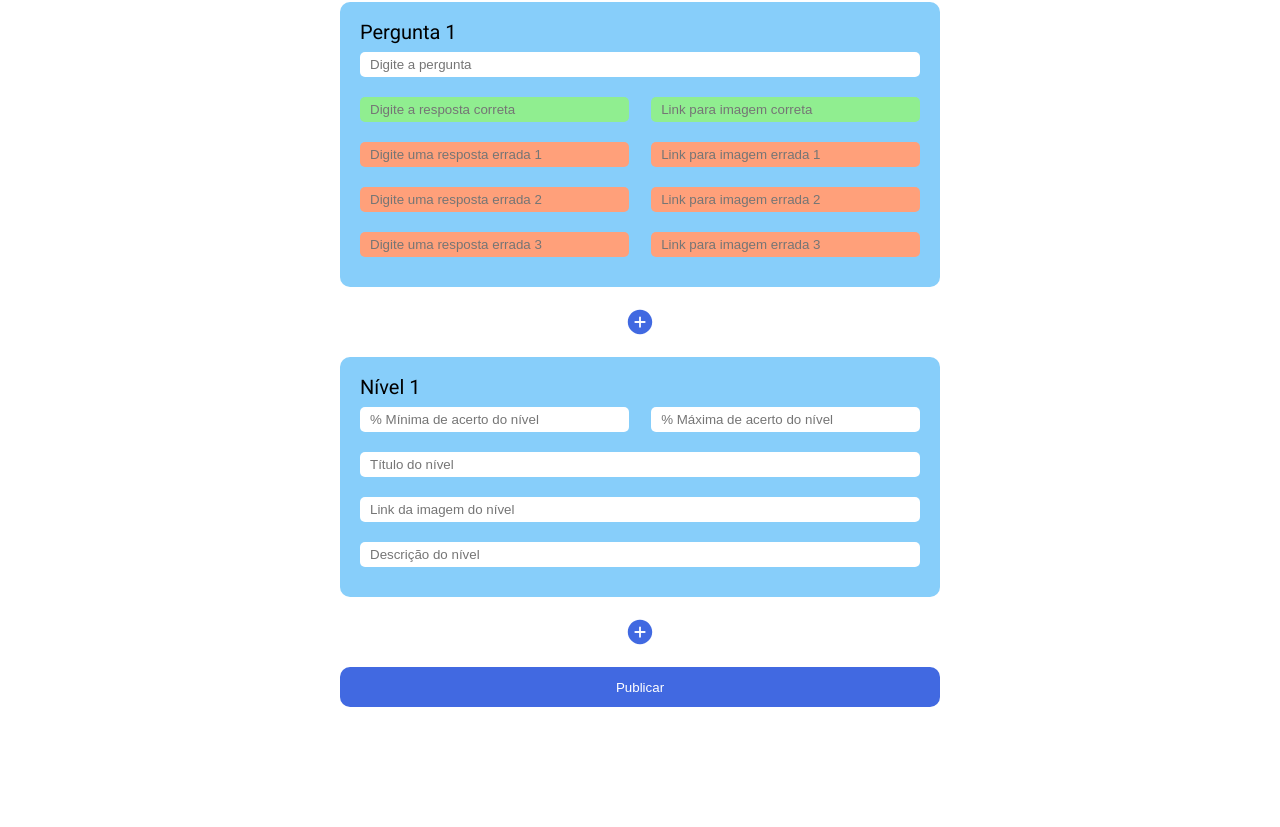
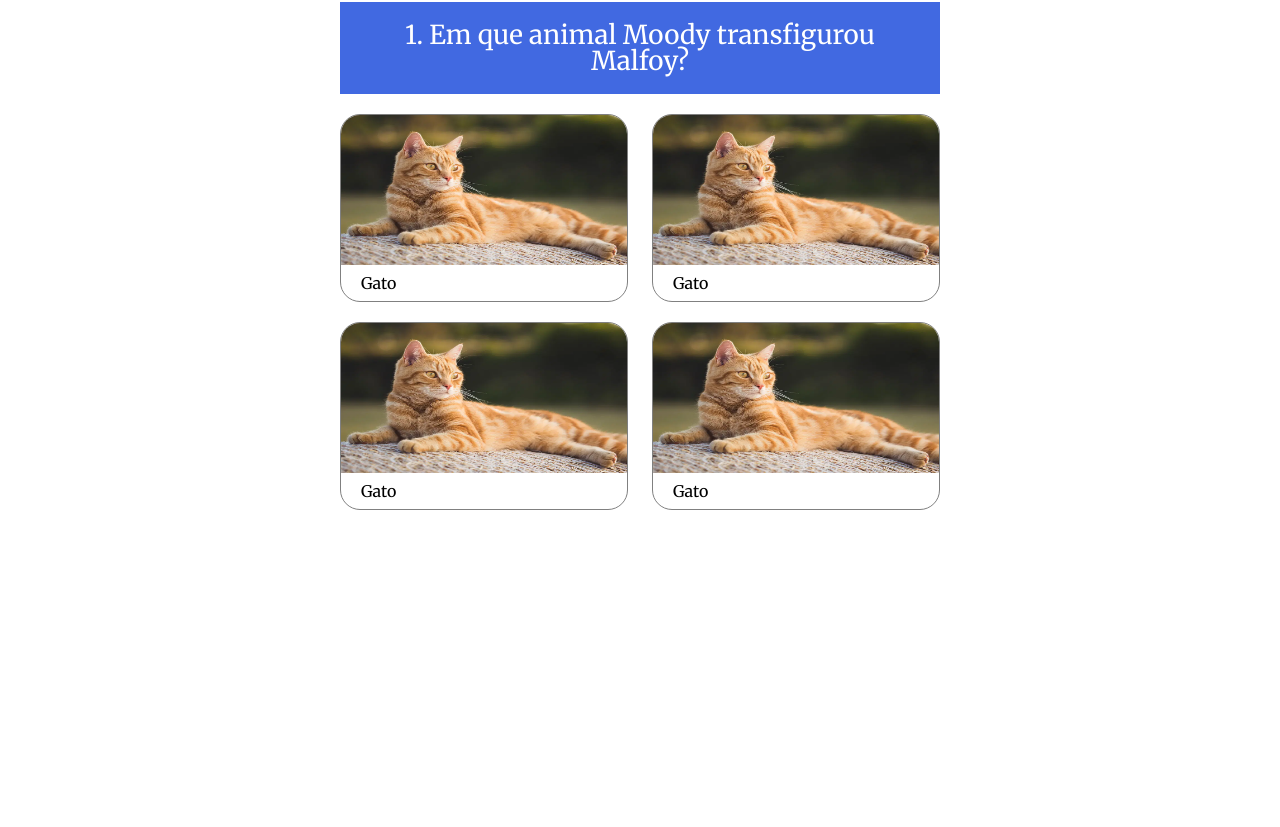
Before and after one commit to analacaze/BuzzQuizz, a plain HTML site: page index.html in a window 1280 px wide. Shown: the part 158-985 px from the top of the page. After the commit the page ends 800 px from the top, so only its background shows below. Drawn offline with nearby package versions, Linux system fonts and the light colour scheme.

Commit message:
Layout - tela quiz

```diff
--- a/assets/styles/style.css
+++ b/assets/styles/style.css
@@ -109,7 +109,7 @@ body{
     width: 600px;
     margin:auto;
     padding:100px 0;
-    display:flex;
+    display:none;
     flex-direction: column;
     align-items: center;
 }
@@ -168,3 +168,44 @@ body{
     border-radius: 10px;
     margin: 20px 0;
 }
+
+/*TELA QUIZ*/
+
+.tela-quiz{
+    width: 600px;
+    margin:auto;
+    padding:100px 0;
+    display:flex;
+    flex-wrap: wrap;
+    justify-content: space-between;
+    font-family: 'Merriweather', serif;
+}
+.tela-quiz h1{
+    width: 100%;
+    font-size: 40px;
+}
+.tela-quiz .pergunta{
+    background: #4169E1;
+    padding: 20px;
+    width: 100%;
+    color:white;
+    font-size:26px;
+    text-align: center;
+    margin: 20px 0;
+}
+.tela-quiz .opcao-resposta{
+    display: flex;
+    flex-direction: column;
+    width: 48%;
+    border-radius: 20px;
+    overflow: hidden;
+    margin-bottom: 20px;
+    border: 1px solid grey;
+}
+.tela-quiz .opcao-resposta p{
+    margin:10px 20px;
+}
+.tela-quiz img{
+    width: 100%;
+    height: 150px;
+}
--- a/index.html
+++ b/index.html
@@ -7,6 +7,7 @@
     <link rel="stylesheet" href="assets/styles/reset.css">
     <link rel="stylesheet" href="assets/styles/style.css">
     <link href="https://fonts.googleapis.com/css2?family=Roboto:wght@300;400;700&display=swap" rel="stylesheet">
+    <link href="https://fonts.googleapis.com/css2?family=Merriweather:wght@300;400;700&display=swap" rel="stylesheet">
 </head>
 
 <body>
@@ -74,6 +75,29 @@
         <button>Publicar</button>
     </section>
 
+    <section class="tela-quiz">
+        <h1>O quão Potterhead você é?</h1>
+        <div class="pergunta">
+            <h2>1. Em que animal Moody transfigurou Malfoy?</h2>
+        </div>
+        <div class="opcao-resposta">
+            <img src="assets/imagens/gato.jpg" alt="gato">
+            <p>Gato</p>
+        </div>
+        <div class="opcao-resposta">
+            <img src="assets/imagens/gato.jpg" alt="gato">
+            <p>Gato</p>
+        </div>
+        <div class="opcao-resposta">
+            <img src="assets/imagens/gato.jpg" alt="gato">
+            <p>Gato</p>
+        </div>
+        <div class="opcao-resposta">
+            <img src="assets/imagens/gato.jpg" alt="gato">
+            <p>Gato</p>
+        </div>
+    </section>
+
     <script src="https://unpkg.com/ionicons@5.1.2/dist/ionicons.js"></script>
 </body>
 </html>
```
Also changed, not shown: assets/imagens/gato.jpg (added).
